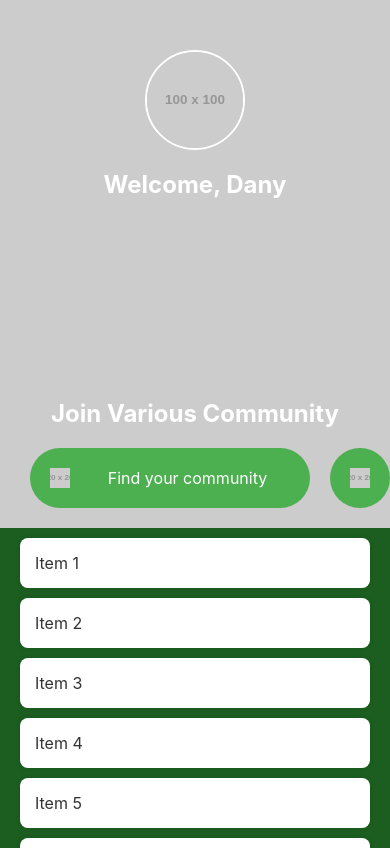
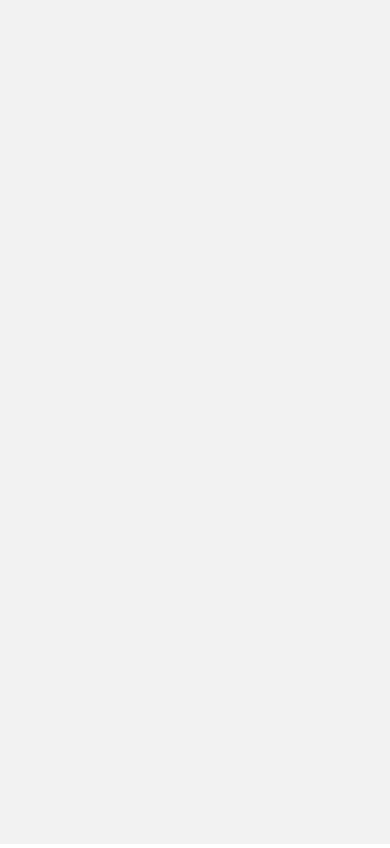
Before and after one commit to Spaik7/NewTheme, a React Native app: screen /AddComunity in a window 390 px wide. Shown: the top 848 px of the page. Built offline with nearby package versions, Linux system fonts and the light colour scheme.

Commit message:
Add Community page

```diff
--- a/App.js
+++ b/App.js
@@ -6,12 +6,15 @@ import LoginScreen from './screens/LoginScreen';
 import SignUpScreen from './screens/SignUpScreen';
 import HomePage from './screens/HomePage';
 import NewCommunity from './screens/NewCommunity'
+import AddComunity from './screens/AddComunity'
+
 const Stack = createStackNavigator();
+
 
 const App = () => {
   return (
     <NavigationContainer>
-      <Stack.Navigator initialRouteName="Home Page">
+      <Stack.Navigator initialRouteName="NewCommunity">
         <Stack.Screen
           name="Welcome"
           component={WelcomeScreen}
@@ -37,6 +40,11 @@ const App = () => {
           component={NewCommunity}
           options={{ headerShown : false }}
         />
+        <Stack.Screen
+          name="AddComunity"
+          component={AddComunity}
+          options={{ headerShown : false }}
+        />
       </Stack.Navigator>
     </NavigationContainer>
   );
--- /dev/null
+++ b/screens/AddComunity.js
@@ -0,0 +1,22 @@
+import React, { useState } from 'react';
+import { View, Text, TouchableOpacity, Image, TextInput, StyleSheet } from 'react-native';
+
+const NewCommunity = ({ navigation, route }) => {
+    const [searchText, setSearchText] = useState('');
+
+    return (
+        <View style={styles.container}>
+        </View>
+    );
+};
+
+const styles = StyleSheet.create({
+    container: {
+        flex: 1,
+        paddingTop: 50,
+        // backgroundColor: '#cbf5d1',i cant find a decent color
+    },
+});
+
+
+export default NewCommunity;
```
